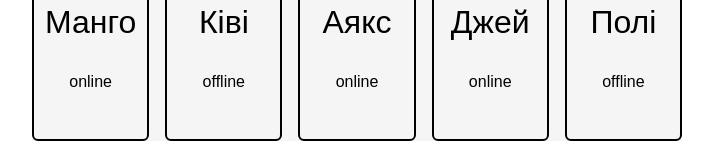
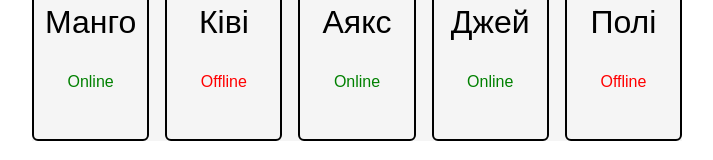
Before and after one commit to dariadrozd2023/goit-react-hw-01, a React (Vite) app: page / in a window 1280 px wide. Shown: the part 865-1025 px from the top of the page, without its empty margins (283-996 px from the left). Built offline with nearby package versions, Linux system fonts and the light colour scheme.

Commit message:
FriendListItem.css

```diff
--- a/src/components/FriendListItem/FriendListItem.jsx
+++ b/src/components/FriendListItem/FriendListItem.jsx
@@ -1,4 +1,4 @@
-import s from './FriendListItem.module.css'
+import s from './FriendListItem.module.css';
 import clsx from 'clsx';
 export function FriendListItem({ name = 'user', avatar, isOnline }) {
   return (
@@ -6,7 +6,15 @@ export function FriendListItem({ name = 'user', avatar, isOnline }) {
       <img src={avatar} alt="Avatar" width="48" />
       <p className={clsx(s.title)}>{name}</p>
 
-      <p>{isOnline && 'online'}{!isOnline && 'offline'}</p>
+      {/* <p>{isOnline && 'online'}{!isOnline && 'offline'}</p> */}
+      <p
+        className={clsx(
+          s.isOnline,
+          isOnline === true ? s.isOnline : s.isOffline
+        )}
+      >
+        {isOnline === true ? 'Online' : 'Offline'}
+      </p>
     </li>
   );
 }
--- a/src/components/FriendListItem/FriendListItem.module.css
+++ b/src/components/FriendListItem/FriendListItem.module.css
@@ -10,13 +10,15 @@
   align-items: center;
   border: 2px, solid, black;
   border-radius: 6px;
-  .title{
+  .title {
     font-family: fantasy;
     font-size: xx-large;
     font-weight: 500;
   }
-  .isOnline{
-
+  .isOnline {
     color: green;
   }
+  .isOffline {
+    color: red;
+  }
 }
```
